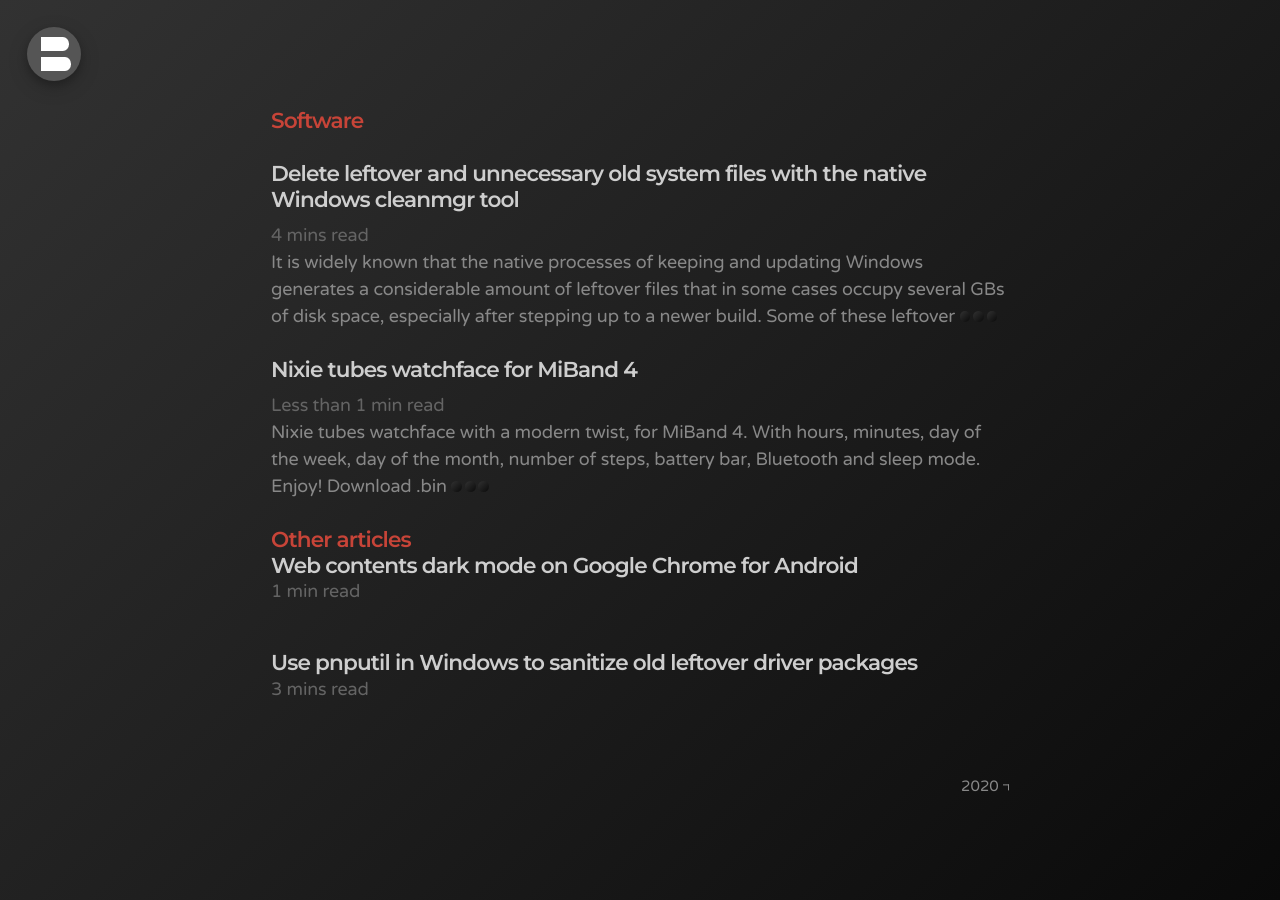
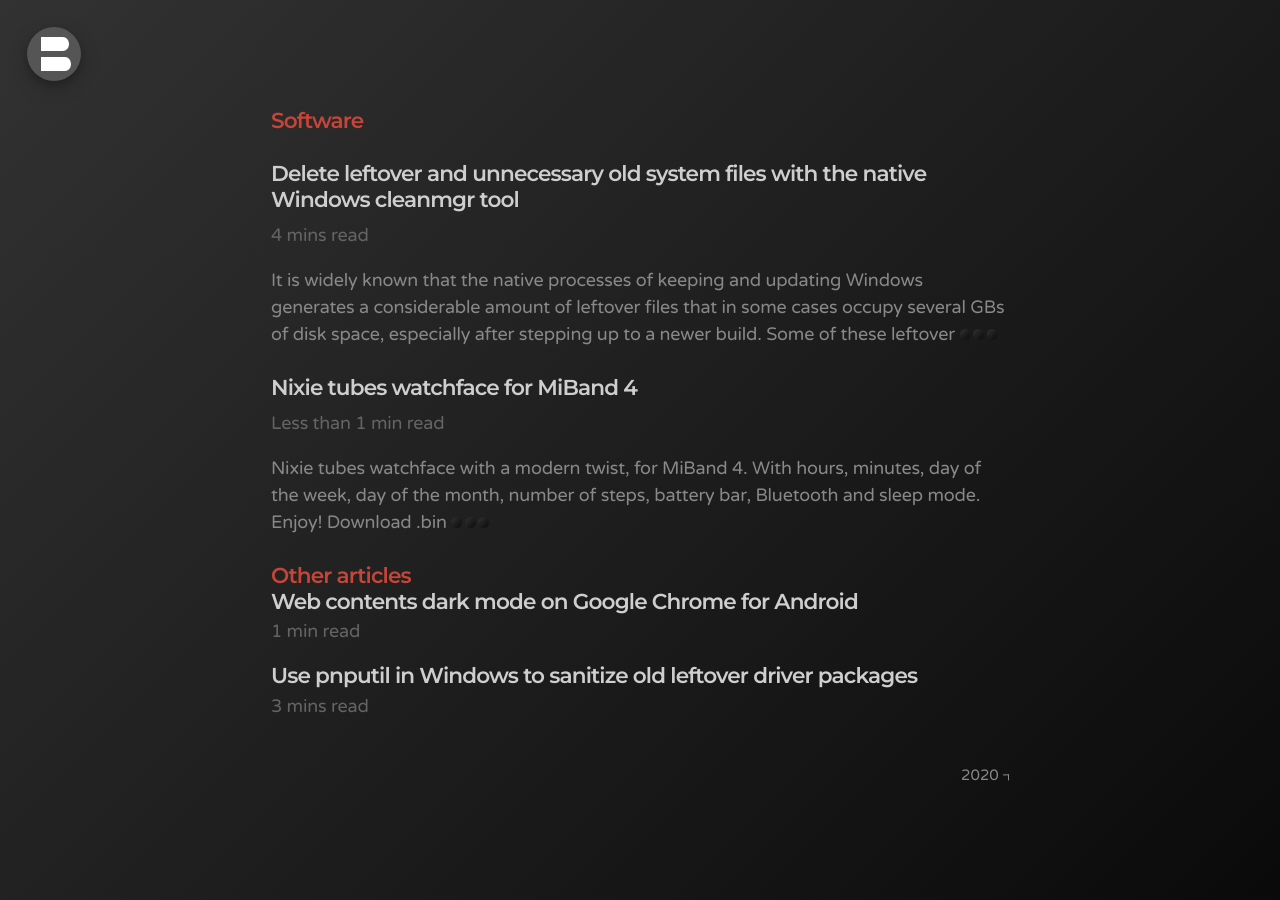
Before and after one commit to bonina/bonina.github.io, a Jekyll site: the page built from software.md, in a window 1280 px wide. Built offline with Jekyll 4.4.1, drawn with Linux system fonts in a browser that asks for light colours.

Commit message:
Update software.md

```diff
--- a/software.md
+++ b/software.md
@@ -8,7 +8,10 @@
   <article class="categories">
     <h1 class="post-title-categories">
       <a href="{{ site.baseurl }}{{ post.url }}">{{ post.title }}</a>
-    </h1>{% include readtime.html %}<br>
+    </h1>
+    <div class="post-categories">
+      {% include readtime.html %}
+    </div>
     {% assign ncut = 250 %}
     {% assign words = post.content | strip_newlines | markdownify | strip_html | truncate: ncut, "" | number_of_words | decrement %}
     {{ post.content | strip_newlines | markdownify | strip_html | truncatewords: words, " " }}<a class="dothvr" href='{{ post.url }}'><span class="dot"></span><span class="dot dotc"></span><span class="dot"></span></a>
@@ -21,6 +24,8 @@
     <h1 class="post-title">
       <a href="{{ site.baseurl }}{{ post.url }}">{{ post.title }}</a>
     </h1>
-    {% include readtime.html %}
-  </article><br>
+    <div class="post-categories">
+      {% include readtime.html %}
+    </div>
+  </article>
 {% endfor %}
```
